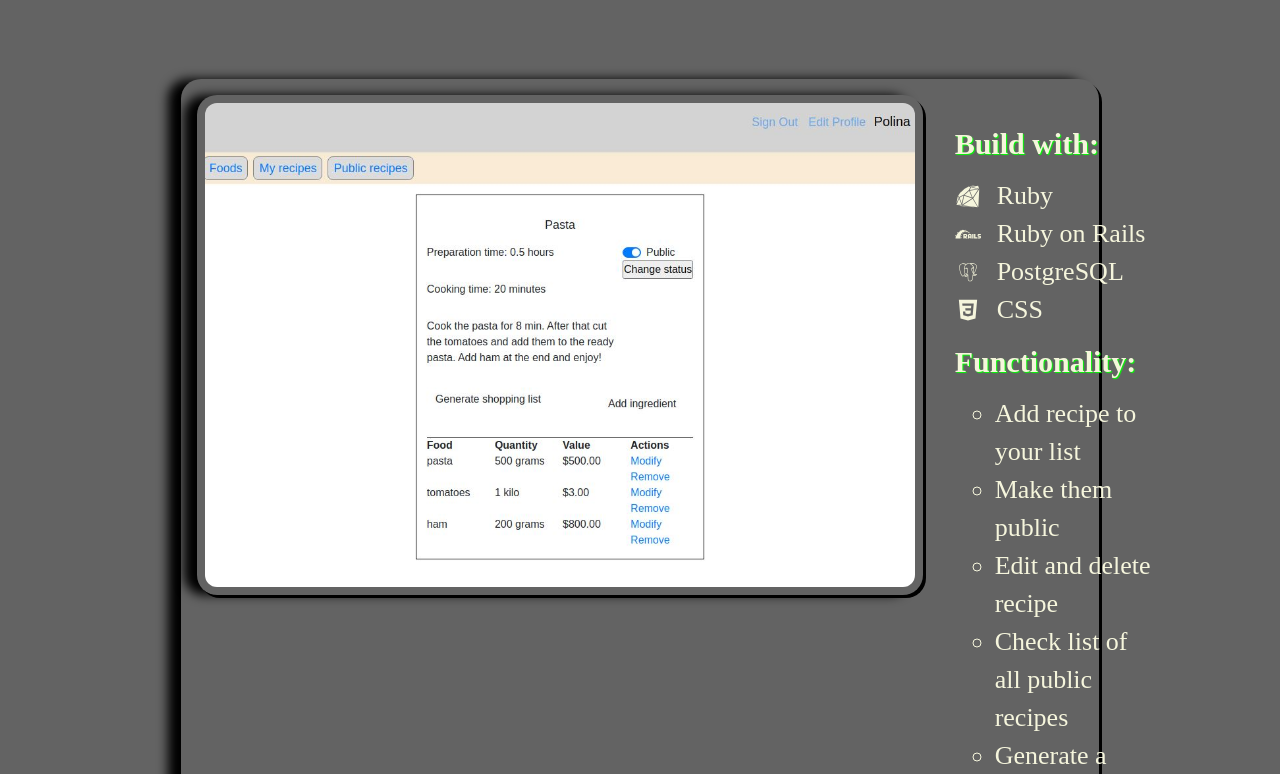
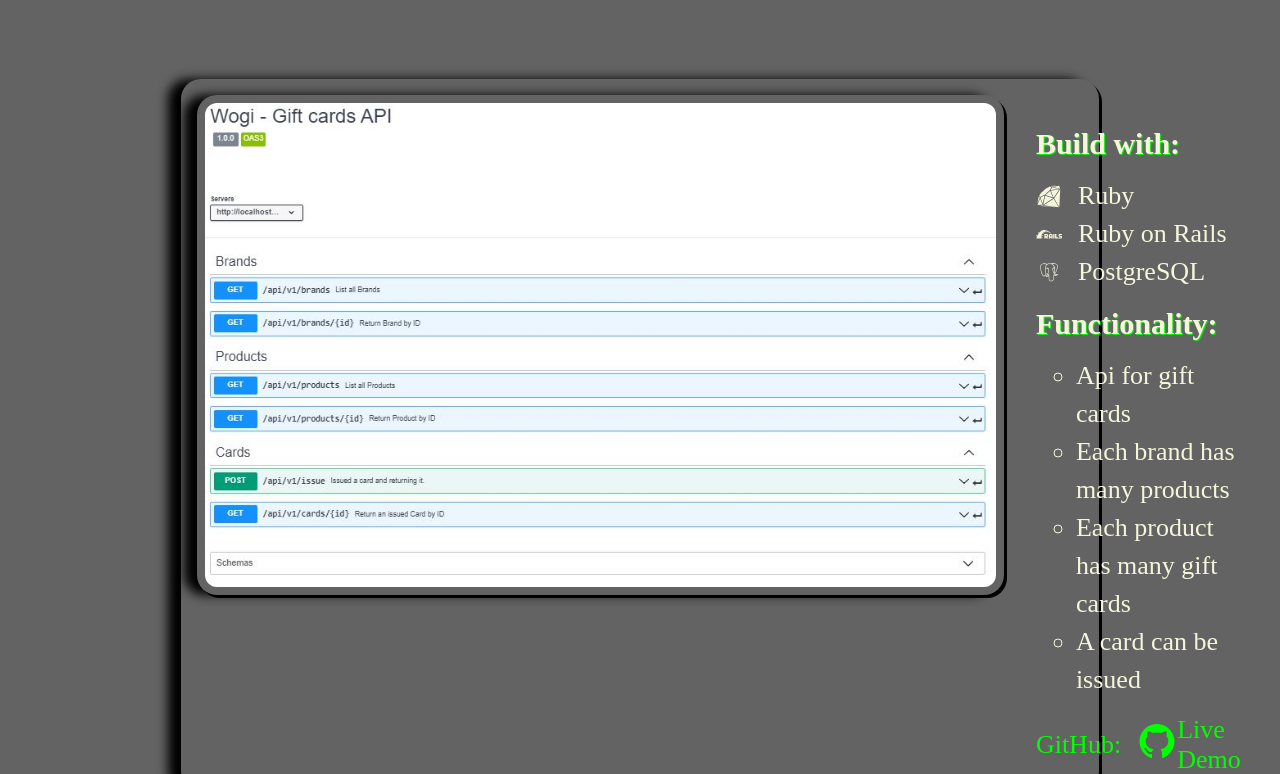
Before and after one commit to PolinaStamenova/my-portfolio, a React (Create React App) app: page / in a window 1280 px wide. Shown: the part 1046-1820 px from the top of the page. Built offline with nearby package versions, Linux system fonts and the light colour scheme.

Commit message:
Add new project

```diff
--- a/src/components/Projects.js
+++ b/src/components/Projects.js
@@ -8,6 +8,7 @@
 import recipe from './recipe.JPG';
 import moneytrack from './moneytrack.JPG';
 import blog from './blog.JPG';
+import swagger from './swagger.JPG';
 
 const Projects = () => (
   <div id="projects">
@@ -19,6 +20,58 @@
         <span className="change-text-color">Projects</span>
       </h1>
       <ul className="projects-ul-container">
+        <li className="project-list">
+          <img src={swagger} className="project-img" alt="Project" />
+          <div className="project-content">
+            <p className="build-with">Build with:</p>
+            <ul className="listed-items">
+              <li className="build-icons">
+                <DiRuby />
+                <p>Ruby</p>
+              </li>
+              <li className="build-icons">
+                <SiRubyonrails />
+                <p>Ruby on Rails</p>
+              </li>
+              <li className="build-icons">
+                <DiPostgresql />
+                <p>PostgreSQL</p>
+              </li>
+            </ul>
+            <p className="functionality">Functionality:</p>
+            <ul className="listed-items circle">
+              <li>Api for gift cards</li>
+              <li>Each brand has many products</li>
+              <li>Each product has many gift cards</li>
+              <li>A card can be issued</li>
+            </ul>
+            <ul className="project-social">
+              <li>
+                <div className="github">
+                  <p className="change-text-color">GitHub:</p>
+                  <a
+                    className="social-links"
+                    href="https://github.com/PolinaStamenova/gift-cards"
+                    target="_blank"
+                    rel="noreferrer"
+                  >
+                    <AiFillGithub className="social-media-icons social-links" />
+                  </a>
+                </div>
+              </li>
+              <li>
+                <a
+                  className="social-links"
+                  href="https://shrouded-retreat-44326.herokuapp.com/"
+                  target="_blank"
+                  rel="noreferrer"
+                >
+                  Live Demo
+                </a>
+              </li>
+            </ul>
+          </div>
+        </li>
         <li className="project-list">
           <img src={recipe} className="project-img" alt="Project" />
           <div className="project-content">
```
Also changed, not shown: src/components/Contact.js (+31 -29 lines), src/components/swagger.JPG (added), 1 other file (tests, documents, lock files or other folders).
